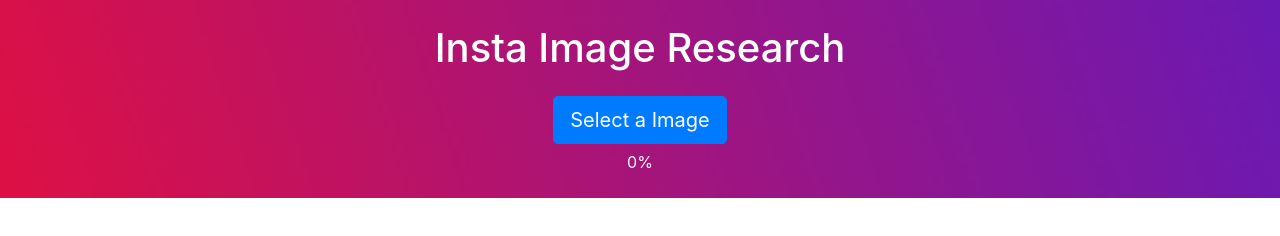
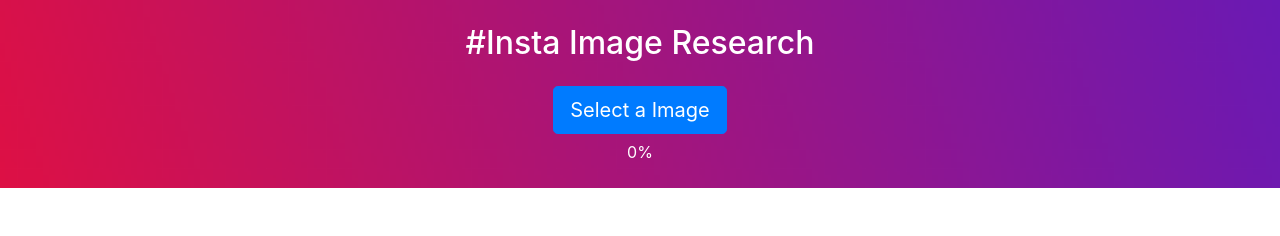
Before and after one commit to djentleman/insta-image-search, a plain HTML site: page frontend/index.html in a window 1280 px wide. Drawn offline with nearby package versions, Linux system fonts and the light colour scheme.

Commit message:
Insta image research→#insta image research

```diff
--- a/frontend/index.html
+++ b/frontend/index.html
@@ -12,14 +12,14 @@
      <script src="https://code.jquery.com/jquery-3.3.1.min.js"></script>
      <script src="javascript/upload.js"></script>
 
-     <title>Insta Image Research</title>
+     <title>#Insta Image Research</title>
      <link rel="icon" href="favicon.ico">
   </head>
   <body class="mx-auto">
      <div class="cover">
        <div class="cover text-white text-center py-4">
          <div>
-           <h1 class="display-6 mb-4">Insta Image Research</h1>
+           <h2 class="display-6 mb-4">#Insta Image Research</h2>
            <div class="upload-btn-wrapper">
              <!-- <a href="" class="btn btn-primary btn-lg">Insert Image</a> -->
              <button class="btn btn-primary btn-lg"> Select a Image</button>
--- a/frontend/javascript/upload.js
+++ b/frontend/javascript/upload.js
@@ -50,12 +50,6 @@ Upload.prototype.doUpload = function () {
 
                 $('.tags').append(tags);
 
-
-            // for (var tag in hashtags) {
-  	        //    $li = $('<li>').text(tag+'　')
-  	        //     $('.tags').append($li)
-            //   };
-
           for (i = 0; i < images.length; i++) {
               // imgタグを作成
               img = $("<img>").addClass('item');
```
